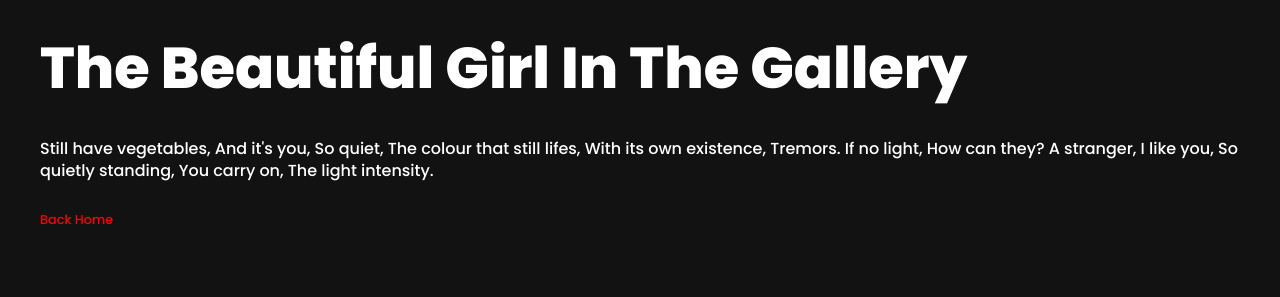
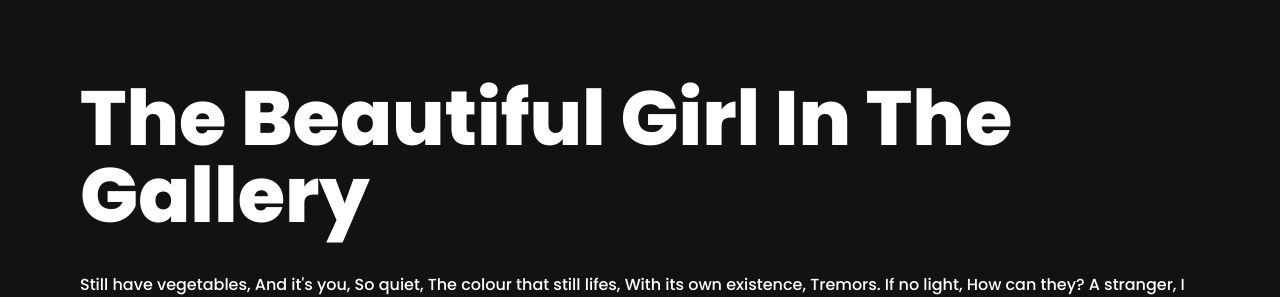
Before and after one commit to csee/page-PolaroidNX, a plain HTML site: page index.html in a window 1280 px wide. Shown: the top 297 px of the page. Drawn offline with Linux system fonts and the light colour scheme.

Commit message:
Update style.css

```diff
--- a/style.css
+++ b/style.css
@@ -241,4 +241,11 @@ figure > div {
   #gallery {
     grid-template-columns: repeat(auto-fit, minmax(240px, 1fr));
   }
+  h1 {
+    font-size: 4.8rem;
+    padding-bottom: 40px;
+  }
+  main {
+    padding: 40px;
+  }
 }
```
